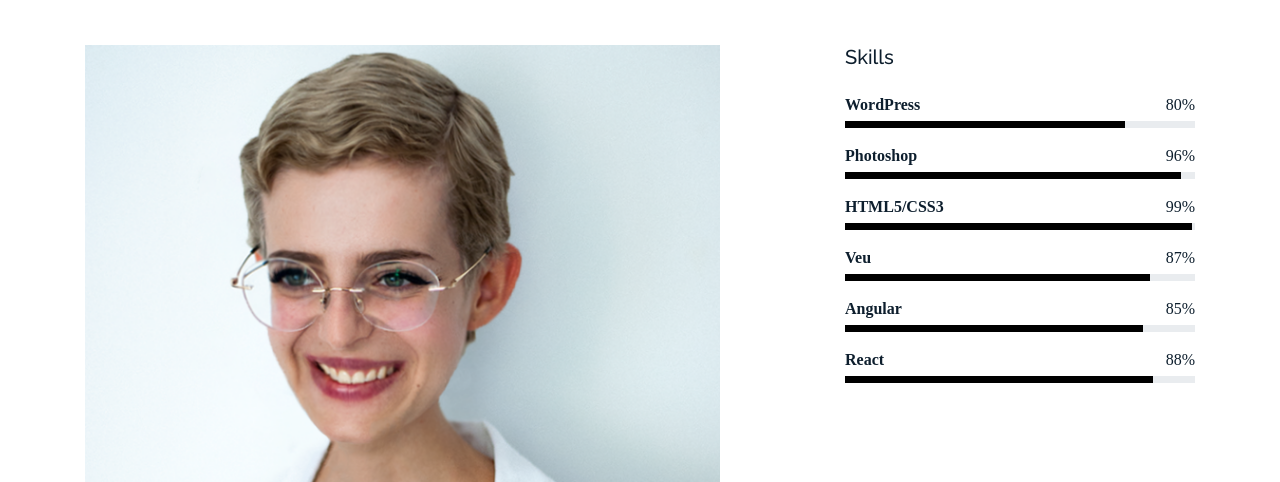
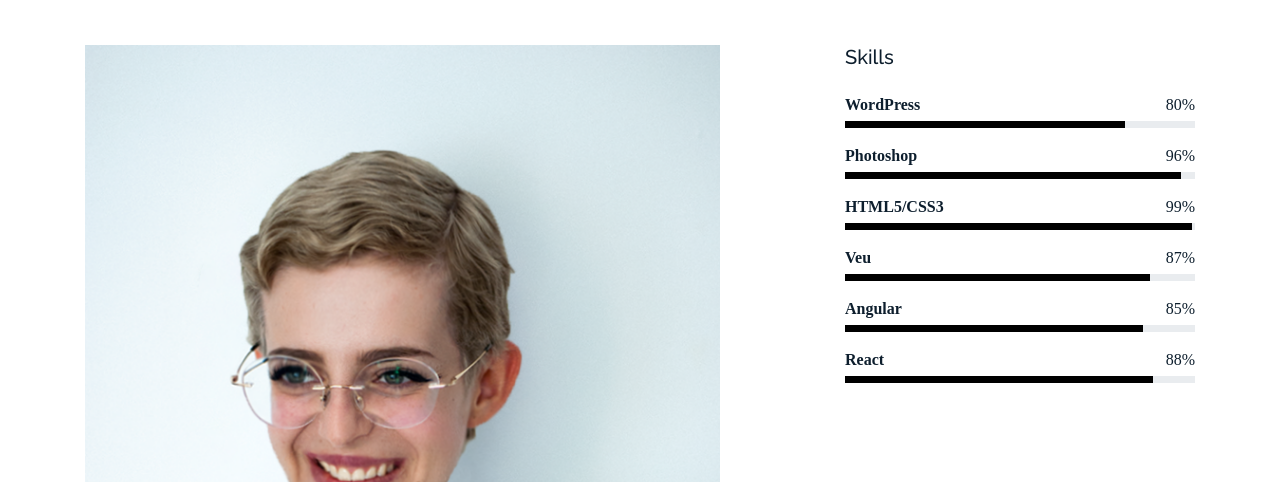
Before and after one commit to nataliaprzybylkiewicz/nataliaprzybylkiewicz, a plain HTML site: page about.html in a window 1280 px wide. Shown: the part 318-800 px from the top of the page. Drawn offline with Linux system fonts and the light colour scheme; a web font is replaced by a local one.

Commit message:
initial commit

```diff
--- a/about.html
+++ b/about.html
@@ -153,7 +153,7 @@
           </div>
 
           <div class="col-md-7 mb-5 mb-md-0" data-aos="fade-up">
-            <p><img src="assets/img/strona.png" alt="Image" class="img-fluid"></p>
+            <p><img src="assets/img/cvzdjecie.png" alt="Image" class="img-fluid"></p>
             <p>Lorem ipsum dolor sit amet, consectetur adipisicing elit. Dolor dignissimos delectus minima reprehenderit
               molestias illo dolorem et, odio!</p>
             <p>Fuga fugit distinctio delectus iure vitae consequatur excepturi, mollitia, consectetur molestias sapiente
```
Also changed, not shown: assets/img/cvzdjecie.png (added).
